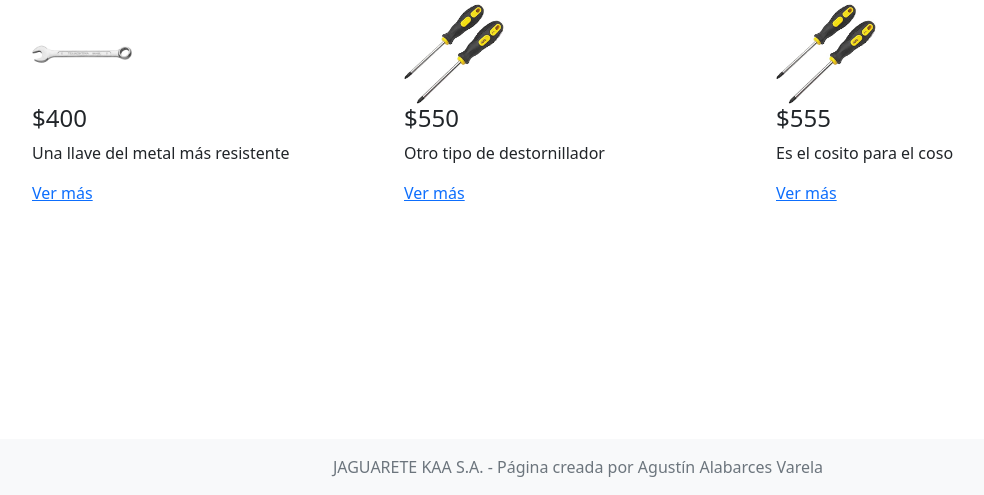
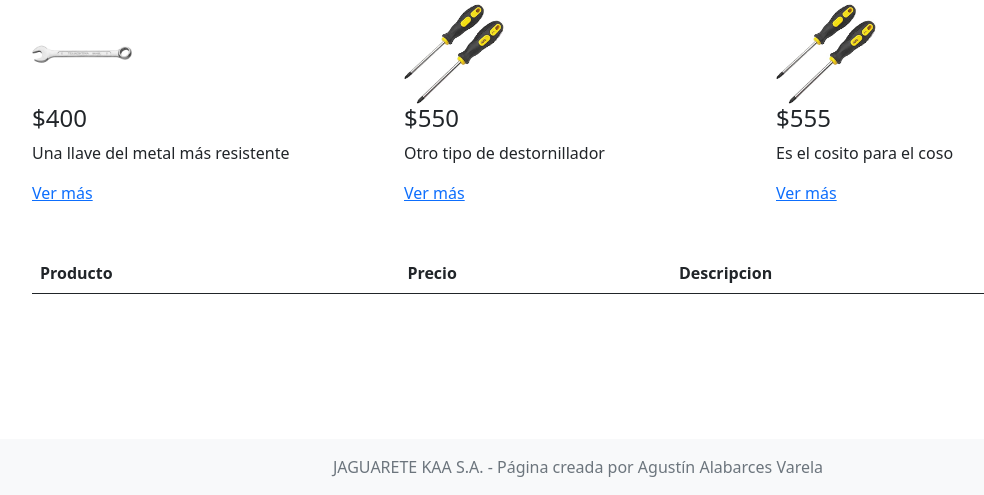
Before and after one commit to aalabarces/TP-final, a Django app: page /filtro_categorias/3 in a window 1280 px wide. Shown: the part 305-800 px from the top of the page, without its empty margins (62-1046 px from the left). Run offline with Django 3.2, Linux system fonts and the light colour scheme; data comes from the database, SQL or seed files in the repository; both versions use the stored data as it was after the commit; lists and menus that the app fills with data are empty; some libraries are stand-ins or nearby versions.

Commit message:
subida final

```diff
--- a/carrito/context_processor.py
+++ b/carrito/context_processor.py
@@ -1,9 +1,10 @@
 from carrito.models import Carrito
-
-carrito=Carrito
 
 def importe_total(request):
     total=0
+    carrito = request.session["carrito"]
+    if not carrito:
+        carrito = {}
     if request.user.is_authenticated:
         for key, value in request.session["carrito"].items():
             total=total+float(value["precio"])
--- a/carrito/templates/carrito/carrito.html
+++ b/carrito/templates/carrito/carrito.html
@@ -16,12 +16,9 @@
                         <a href="{% url 'carrito:quitar' value.producto_id %}" class="btn btn-sm btn-success">-</a></small>
                     </div>
                     <span class="text-muted">${{ value.precio }}</span>
+                    <small class="text-muted"><a href="{% url 'carrito:eliminar' value.producto_id %}"class="btn btn-sm btn-success">X</a></small>
                 </li>
             {% endfor %}
-                <li class="list-group-item d-flex justify-content-between">
-                    <span>Total:</span>
-                    <strong>${{ importe_total }}</strong>
-                </li>
                 <li class="list-group-item d-flex justify-content-between">
                     <a role="button" class="btn btn-primary me-2" href="#">Finalizar compra</a>
                     <a role="button" class="btn btn-secondary me-2" href="{% url 'carrito:limpiar' %}">Vaciar carrito</a>
--- a/sitio/forms.py
+++ b/sitio/forms.py
@@ -7,11 +7,11 @@ class FormProducto(forms.ModelForm):
     #campos del modelo
     class Meta:
         model = Producto
-        fields = ('categoria', 'nombre', 'precio', 'descripcion', 'imagen')
+        fields = ('categoria', 'nombre', 'precio', 'descripcion', 'imagen', 'fecha_publicacion')
         widgets = {
             'nombre': forms.TextInput(attrs={'class': 'pub_nombre'}),
             'precio': forms.NumberInput(attrs={'class': 'pub_precio'}),
             'imagen': forms.FileInput(attrs={'name':'imagen_adjunta', 'class': 'pub_imagen'}),
             'descripcion': forms.TextInput(attrs={'class': 'pub_descripcion'}),
-            #'fecha_publicacion': forms.SelectDateWidget(attrs={'class': 'pub_fecha_publicacion'}),
+            'fecha_publicacion': forms.SelectDateWidget(attrs={'class': 'pub_fecha_publicacion'}),
         }
--- a/sitio/models.py
+++ b/sitio/models.py
@@ -19,7 +19,7 @@ class Producto(models.Model):
     categoria = models.ForeignKey(Categoria, on_delete=models.CASCADE, related_name="categoria")
     imagen = models.FileField(upload_to='imagenes/')
     descripcion = models.CharField(max_length=500)
-    #fecha_publicacion = models.DateField(null=False)
+    fecha_publicacion = models.DateField(null=False, default=timezone.now())
 
     def __str__(self):
         return f"{self.nombre}"
--- a/sitio/templates/sitio/index.html
+++ b/sitio/templates/sitio/index.html
@@ -8,6 +8,20 @@
     <h2 class="pb-2 border-bottom">Productos</h2>
     {% endif %}
     <div class="row g-4 py-5 row-cols-1 row-cols-lg-3">
+        {% for un_producto in lista_orden %}
+        <div class="feature col">
+            <div class="feature-icon bg-primary bg-gradient">
+                <img>
+            </div>
+            <h2>{{ un_producto }}</h2>
+            <img src="{{ media_url }}{{ un_producto.imagen.url }}" alt="{{ un_producto.imagen.name }}" height="100em" width="100em">
+            <h4>${{ un_producto.precio }}</h4>
+            <p>{{ un_producto.descripcion }}</p>
+            <a href="{% url 'sitio:producto' un_producto.id %}" class="icon-link">Ver más</a>
+            </a>
+        </div>
+        {% endfor %}
+        {% if 'filtro_categorias' in request.path %}
             {% for un_producto in lista_productos %}
             <div class="feature col">
                 <div class="feature-icon bg-primary bg-gradient">
@@ -20,29 +34,29 @@
                 <a href="{% url 'sitio:producto' un_producto.id %}" class="icon-link">Ver más</a>
                 </a>
             </div>
-        {%endfor%}
+            {% endfor %}
+        {% endif %}
     </div>
-</div>
-<!--<div>
+
+    <div>
         <table class="table">
             <thead>
                 <tr>
-                <th scope="col">#</th>
                     <th scope="col">Producto</th>
                     <th scope="col">Precio</th>
                     <th scope="col">Descripcion</th>
                 </tr>
             </thead>
             <tbody>
-
+                {% for un_producto in listafin %}
                 <tr>
-            <th scope="row"></th>
-                <td>{{un_producto.nombre}}</td>
+                    <td><a href="{% url 'sitio:producto' un_producto.id %}" class="icon-link">{{un_producto.nombre}}</a></td>
                     <td>{{un_producto.precio}}</td>
                     <td>{{un_producto.descripcion}}</td>
                 </tr>
-
+                {% endfor %}
             </tbody>
         </table>
-</div>-->
+    </div>
+</div>
 {% endblock %}
--- a/sitio/templates/sitio/layout.html
+++ b/sitio/templates/sitio/layout.html
@@ -24,7 +24,7 @@
 
                 <ul class="nav col-12 col-lg-auto me-lg-auto mb-2 justify-content-center mb-md-0">
                     <li><a href="{% url 'sitio:index' %}" class="nav-link px-2 text-white">Inicio</a></li>
-                    <li><a class="nav-link dropdown-toggle" href="#" id="dropdown01" data-bs-toggle="dropdown" aria-expanded="false"">Categorías</a>
+                    <li><a class="nav-link dropdown-toggle" href="#" id="dropdown01" data-bs-toggle="dropdown" aria-expanded="false">Categorías</a>
                         <ul class="dropdown-menu" aria-labelledby="dropdown01">
                             {% for categ in lista_categorias %}
                             <a class="dropdown-item" href="{% url 'sitio:filtro_categorias' categ.id %}">{{ categ }}</a>
--- a/sitio/views.py
+++ b/sitio/views.py
@@ -12,11 +12,14 @@ from carrito.models import Carrito
 
 # Create your views here.
 def index(request):
-
+    lista_orden = Producto.objects.order_by('fecha_publicacion')[:3]
+    lista2_orden = Producto.objects.order_by('fecha_publicacion')[:10]
+    listafin = list(set(lista_orden).difference(lista2_orden))
     return render(request, 'sitio/index.html', {
         "lista_productos": Producto.objects.all(),
         "lista_categorias": Categoria.objects.all(),
-
+        "lista_orden": lista_orden,
+        "listafin": lista2_orden
     })
 
 def producto(request, producto_id):
```
Also changed, not shown: carrito/models.py (line endings or trailing spaces), db.sqlite3, media/imagenes/51KozhOJlkL._AC_SY355__cKyyXZU.jpg (added), media/imagenes/51KozhOJlkL._AC_SY355__wz5FJjg.jpg (added), sitio/migrations/0003_producto_fecha_publicacion.py (added), sitio/migrations/0004_alter_producto_fecha_publicacion.py (added), sitio/migrations/0005_alter_producto_fecha_publicacion.py (added), sitio/migrations/0006_alter_producto_fecha_publicacion.py (added), sitio/migrations/0007_alter_producto_fecha_publicacion.py (added). Lines whose indentation alone changed are shown as unchanged.
